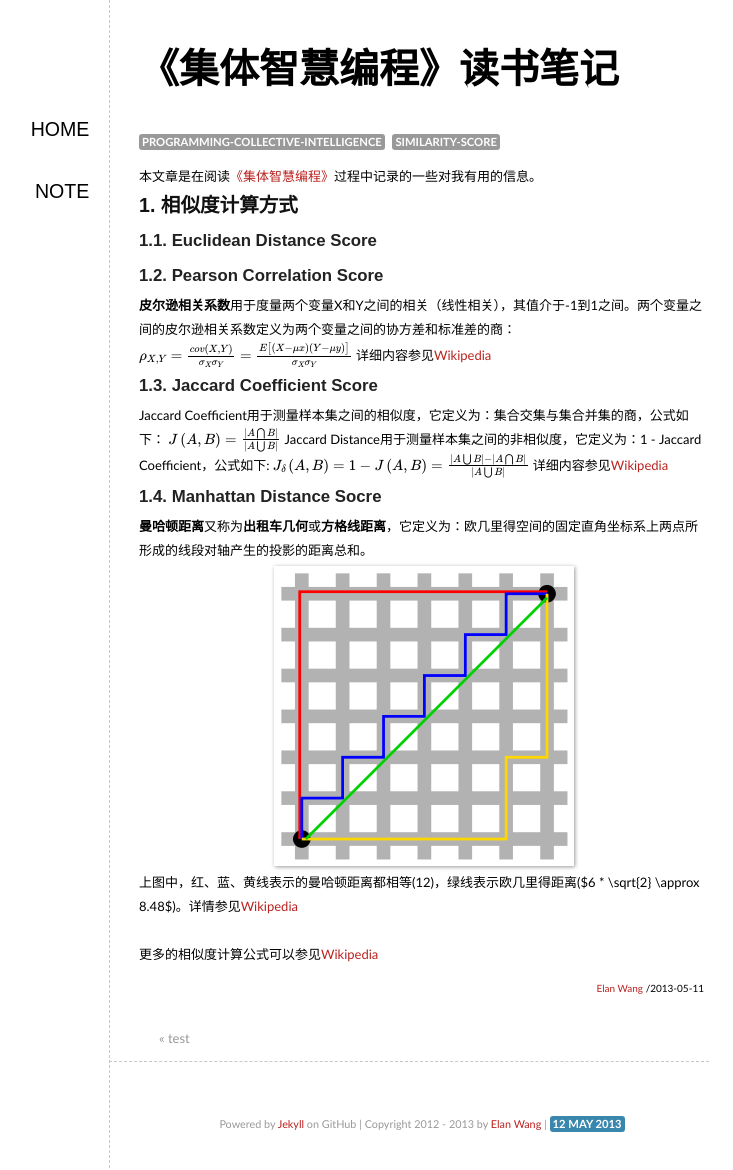
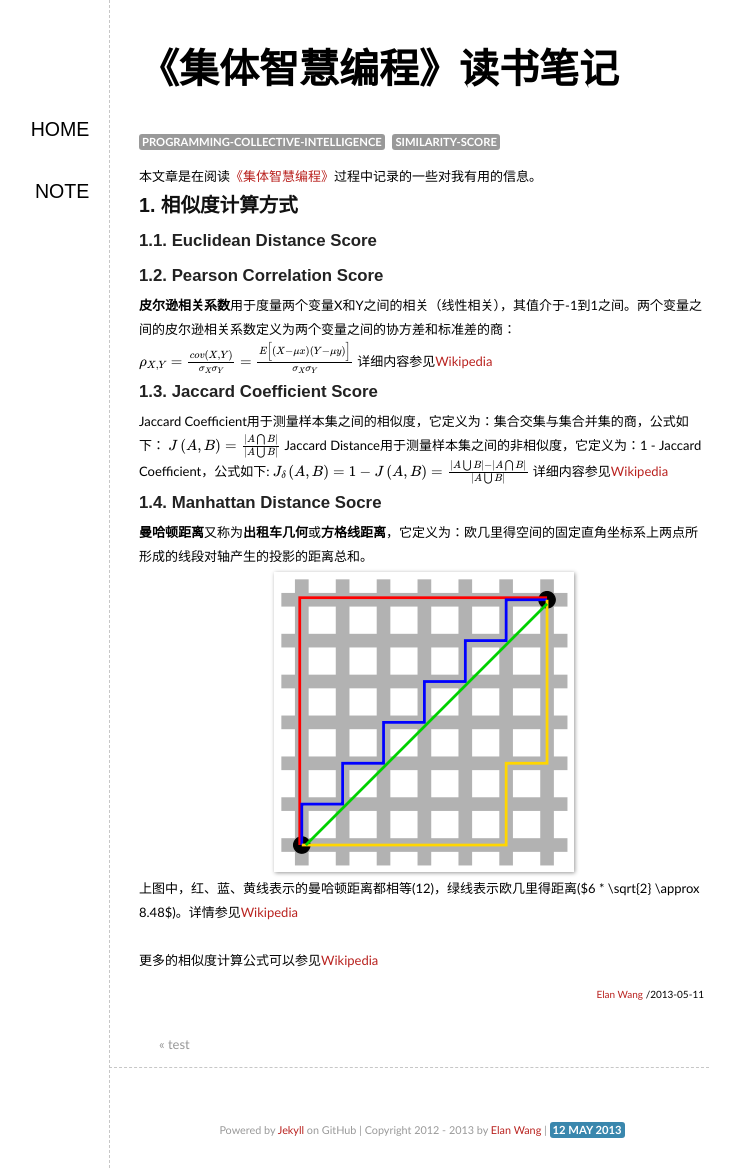
Before and after one commit to elan2wang/note, a Jekyll site: the page built from _posts/2013-05-11-programming-collective-intelligence-note.md, in a window 1280 px wide and 1170 px high. Shown: the whole window, without its empty margins (291-1024 px from the left). Built offline with Jekyll 4.4.1, drawn with Linux system fonts in a browser that asks for light colours; formulas are drawn with MathJax 3.

```diff
--- a/_posts/2013-05-11-programming-collective-intelligence-note.md
+++ b/_posts/2013-05-11-programming-collective-intelligence-note.md
@@ -11,7 +11,7 @@ categories: 机器学习 文本分析
 ###1.2. Pearson Correlation Score
 **皮尔逊相关系数**用于度量两个变量X和Y之间的相关（线性相关），其值介于-1到1之间。两个变量之间的皮尔逊相关系数定义为两个变量之间的协方差和标准差的商：
 $$
-\rho_{X,Y} = \frac{cov \left( X,Y \right)}{\sigma_X \sigma_Y} = \frac{E\bigl[\left( X - \mu x \right)\left( Y - \mu y \right) \bigr]}{\sigma_X \sigma_Y}
+\rho_{X,Y} = \frac{cov \left( X,Y \right)}{\sigma_X \sigma_Y} = \frac{E\Bigl[\left( X - \mu x \right)\left( Y - \mu y \right) \Bigr]}{\sigma_X \sigma_Y}
 $$
 详细内容参见[Wikipedia](http://en.wikipedia.org/wiki/Pearson_product-moment_correlation_coefficient)
 ###1.3. Jaccard Coefficient Score
```
